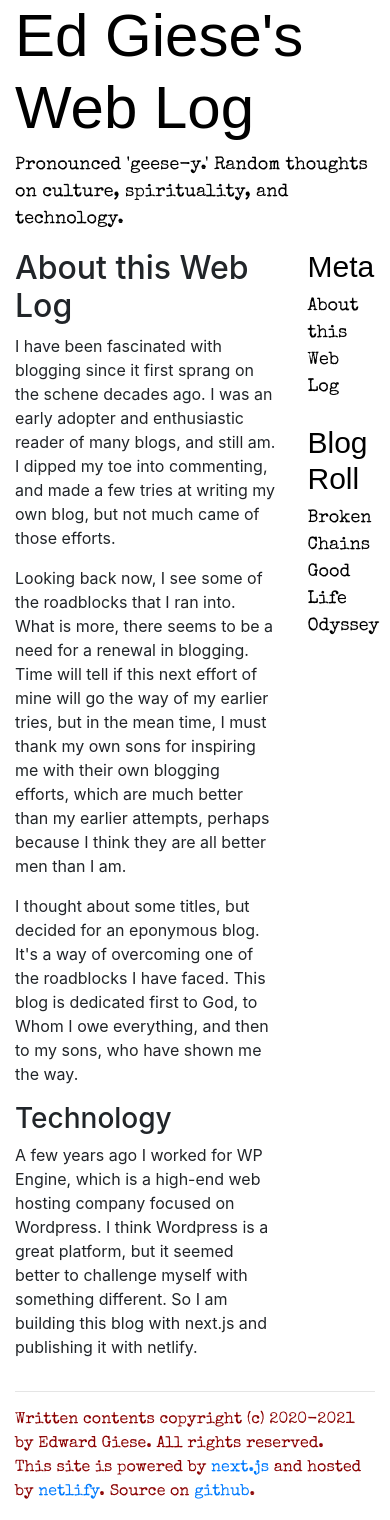
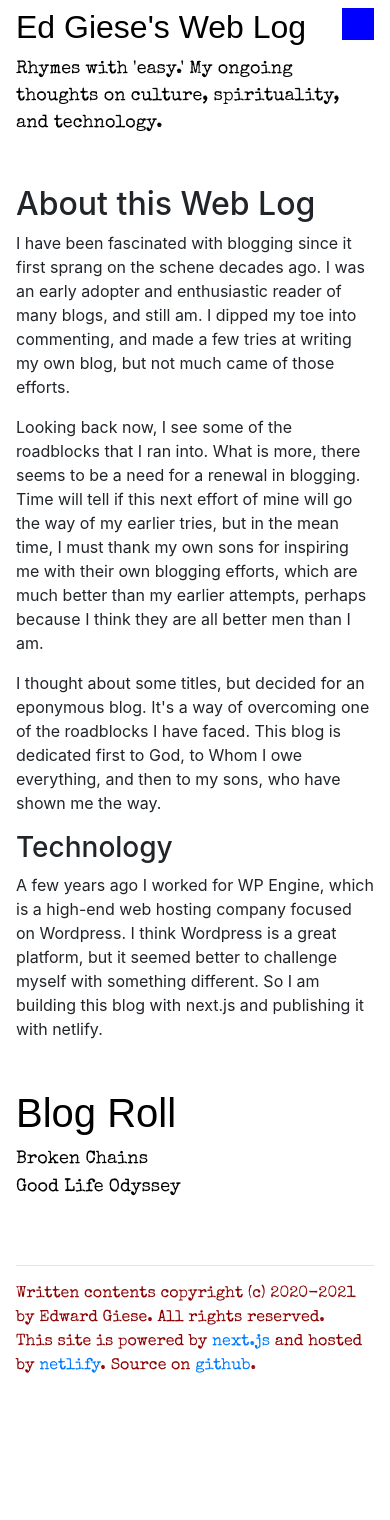
Before and after one commit to edgiese/blog, a Next.js app: page /about in a window 390 px wide. After the commit the page ends 1394 px from the top, so only its background shows below. Built offline with nearby package versions, Linux system fonts and the light colour scheme; a web font is replaced by a local one.

Commit message:
styling and page changes

```diff
--- /dev/null
+++ b/components/Aside.js
@@ -0,0 +1,16 @@
+import Link from 'next/link'
+
+export default function Aside() {
+    // noinspection HtmlUnknownTarget
+    return (
+        <>
+            <aside>
+                <h2>Blog Roll</h2>
+                <ul>
+                    <li><Link href="http://brokenchainsblog.com"><a>Broken Chains</a></Link></li>
+                    <li><Link href="http://goodlifeodyssey.com"><a>Good Life Odyssey</a></Link></li>
+                </ul>
+            </aside>
+        </>
+    )
+}
--- a/components/Layout.js
+++ b/components/Layout.js
@@ -1,6 +1,7 @@
 import Head from 'next/head'
 import Header from './Header'
-import Meta from './Meta'
+import Menu from './Menu'
+import Aside from './Aside'
 import Footer from './Footer'
 // noinspection ES6UnusedImports
 import styles from 'bootstrap/dist/css/bootstrap.min.css'
@@ -13,19 +14,13 @@ export default function Layout({ children, pageTitle, description }) {
                 <meta name="viewport" content="width=device-width, initial-scale=1" />
                 <title>{pageTitle}</title>
             </Head>
-            <section className="layout">
-                <Container><Row><Col>
-                    <Header title={pageTitle} description={description} />
-                </Col></Row></Container>
-                <Container><Row>
-                    <Col xs={9} className="content">{children}</Col>
-                    <Col xs={3}><Meta /></Col>
-                </Row></Container>
-                <Container><Row><Col>
-                    <Footer />
-                </Col></Row></Container>
-            </section>
-
+            <div id="container">
+                <Header title={pageTitle} description={description} />
+                <Menu />
+                {children}
+                <Aside />
+                <Footer />
+            </div>
         </>
     )
 }
--- /dev/null
+++ b/components/Menu.js
@@ -0,0 +1,18 @@
+import Link from 'next/link'
+
+export default function Menu() {
+    // noinspection HtmlUnknownTarget
+    return (
+        <>
+            <nav>
+                <input type={"checkbox"} id={"menu"} /><p className={"menu_line"}><label htmlFor={"menu"}>&nbsp;</label></p>
+                <ul>
+                    <li><Link href="/search"><a>Search</a></Link></li>
+                    <li><Link href="/toc"><a>Post List</a></Link></li>
+                    <li><Link href="/about"><a>About</a></Link></li>
+                    <li><Link href="/subscribe"><a>Subscribe</a></Link></li>
+                </ul>
+            </nav>
+        </>
+    )
+}
--- a/components/Meta.js
+++ /dev/null
@@ -1,29 +0,0 @@
-import Link from 'next/link'
-
-export default function Meta() {
-    // noinspection HtmlUnknownTarget
-    return (
-        <>
-            <div className="meta">
-                <h2>Meta</h2>
-                <nav className="nav">
-                    <Link href="/about">
-                        <a>About this Web Log</a>
-                    </Link>
-                </nav>
-                <br />
-                <h2>Blog Roll</h2>
-                <nav className="nav">
-                    <Link href="http://brokenchainsblog.com">
-                        <a>Broken Chains</a>
-                    </Link>
-                </nav>
-                <nav className="nav">
-                    <Link href="http://goodlifeodyssey.com">
-                        <a>Good Life Odyssey</a>
-                    </Link>
-                </nav>
-            </div>
-        </>
-    )
-}
--- a/siteconfig.json
+++ b/siteconfig.json
@@ -1,4 +1,4 @@
 {
   "title": "Ed Giese's Web Log",
-  "description": "Pronounced 'geese-y.'  Random thoughts on culture, spirituality, and technology."
+  "description": "Rhymes with 'easy.'  My ongoing thoughts on culture, spirituality, and technology."
 }
--- a/styles/blog.styles.css
+++ b/styles/blog.styles.css
@@ -2,19 +2,124 @@
 @import url('https://fonts.googleapis.com/css?family=Special+Elite:regular&subset=latin,latin-ext');
 @import url('https://fonts.googleapis.com/css?family=Merriweather:bold&subset=latin,latin-ext');
 
+div#container {
+    display: grid;
+    grid-template-columns: repeat(4, 1fr);
+    grid-gap: 2rem;
+    padding: 0rem 1rem;
+    max-width: 65rem;
+    margin: auto;
+    position: relative;
+}
+
+header, footer, nav { grid-column: 1 / span 4; }
+main { grid-column: 1 / span 3; }
+aside { grid-column: span 1; }
+
+@media(max-width: 60em) {
+    main { grid-column: 1 / span 4; }
+    aside { grid-column: 1 / span 4; }
+}
+
+nav {
+    position: absolute;
+    right: 0;
+}
+nav input {
+    display: none;
+}
+nav .menu_line {
+    text-align: right;
+    padding: 0;
+    margin: 0.5rem 0 0 0;
+}
+nav label {
+    cursor: pointer;
+    height: 2em;
+    width: 2em;
+    padding: 0;
+}
+
+nav input ~ ul {
+    visibility: hidden;
+    transform: scaleY(0);
+    transform-origin: top;
+    opacity: 100;
+    background-color: white;
+    border: 1px solid gray;
+    padding: 0.5rem;
+}
+
+nav input ~ p label {
+    background-color: blue;
+}
+nav input:checked ~ p label {
+    background-color: red;
+}
+
+nav input:checked ~ ul {
+    visibility: visible;
+    transition: transform 0.3s ease-in-out;
+    transform: scaleY(1);
+    transform-origin: top;
+}
+
+nav li {
+    list-style-type: none;
+}
+
+nav li a {
+    color: black;
+}
+
+nav li a:hover {
+    text-decoration: none;
+    font-weight: bold;
+}
+
+
 h1.blogtitle a {
     color: black;
     font-family: "Fredericka the Great", sans-serif;
-    font-size: 60px;
+    font-size: 4rem;
+}
+@media(max-width: 50em) {
+    h1.blogtitle a {
+        font-size: 3.5rem;
+    }
+}
+@media(max-width: 44em) {
+    h1.blogtitle a {
+        font-size: 3rem;
+    }
+}
+@media(max-width: 38em) {
+    h1.blogtitle a {
+        font-size: 2.5rem;
+    }
+}
+@media(max-width: 28em) {
+    h1.blogtitle a {
+        font-size: 2rem;
+    }
 }
 
-div.meta h2 {
+h1.blogtitle a:hover {
+    text-decoration:none;
+}
+
+aside h2 {
     color: black;
     font-family: "Fredericka the Great", sans-serif;
-    font-size: 30px;
+    font-size: 2.5rem;
 }
-
-div.meta nav a {
+aside ul {
+    padding: 0;
+}
+aside ul li {
+    list-style-type: none;
+}
+aside a {
     color: black;
     font-family: "Special Elite", monospace;
     font-size: 18px;
```
